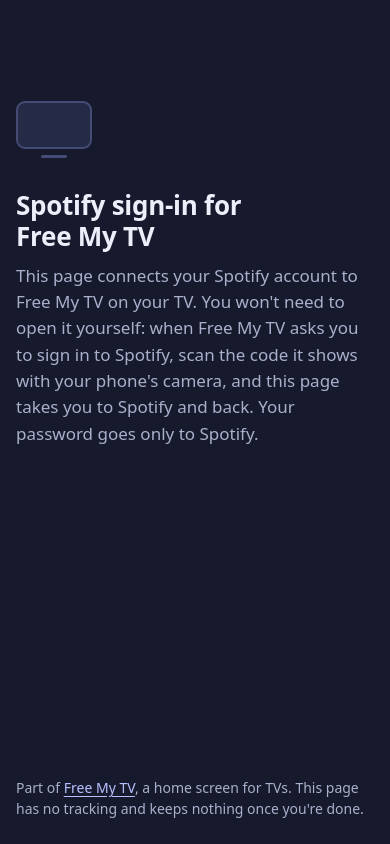
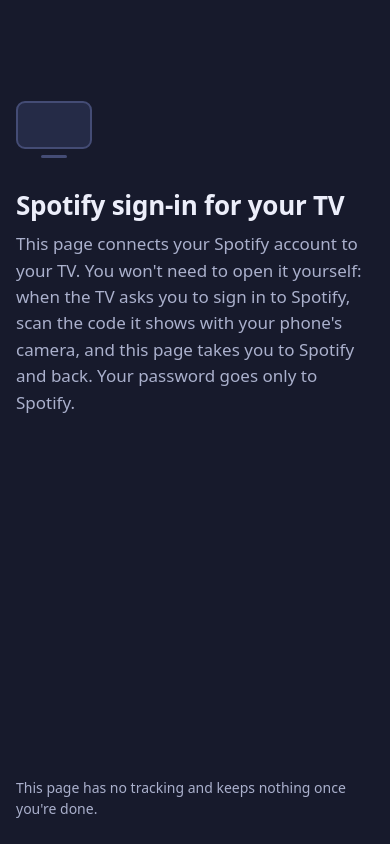
Before and after one commit to chillmati/fmtv-spotify-login, a plain HTML site: page index.html in a window 390 px wide. Drawn offline with Linux system fonts and the light colour scheme.

Commit message:
No app name on the phone pages
Co-Authored-By: Claude Opus 5.5 <noreply@anthropic.com>

```diff
--- a/index.html
+++ b/index.html
@@ -9,7 +9,7 @@
 <meta name="color-scheme" content="dark">
 <meta name="theme-color" content="#171a2c">
 <link rel="icon" href="data:,">
-<title>Spotify sign-in for Free My TV</title>
+<title>Spotify sign-in for your TV</title>
 <style>
   :root {
     --night: #171a2c;
@@ -166,15 +166,15 @@
   <div class="tv" aria-hidden="true"><div class="screen"></div><div class="stand"></div></div>
 
   <section data-view="intro">
-    <h1>Spotify <span class="nowrap">sign-in</span> for Free My TV</h1>
-    <p>This page connects your Spotify account to Free My TV on your TV. You won't need to open it yourself: when
-      Free My TV asks you to sign in to Spotify, scan the code it shows with your phone's camera, and this page takes
+    <h1>Spotify <span class="nowrap">sign-in</span> for your TV</h1>
+    <p>This page connects your Spotify account to your TV. You won't need to open it yourself: when
+      the TV asks you to sign in to Spotify, scan the code it shows with your phone's camera, and this page takes
       you to Spotify and back. Your password goes only to Spotify.</p>
   </section>
 
   <section data-view="confirm" hidden>
     <h1>Connect Spotify to your TV</h1>
-    <p>Spotify asks you to sign in and allow Free My TV, then sends you back here to finish.</p>
+    <p>Spotify asks you to sign in and allow your TV, then sends you back here to finish.</p>
     <p class="check">Only continue if your TV is showing a Spotify code right now. If someone sent you this link,
       close this page.</p>
     <p class="actions"><a class="button" id="continue" href="#">Continue to Spotify</a></p>
@@ -226,8 +226,7 @@
   </section>
 </main>
 
-<footer>Part of <a href="https://freemytv.io">Free My TV</a>, a home screen for TVs. This page has no tracking and
-  keeps nothing once you're done.</footer>
+<footer>This page has no tracking and keeps nothing once you're done.</footer>
 
 <script>
 'use strict';
```
Also changed, not shown: guest/index.html (+1 -2 lines).
